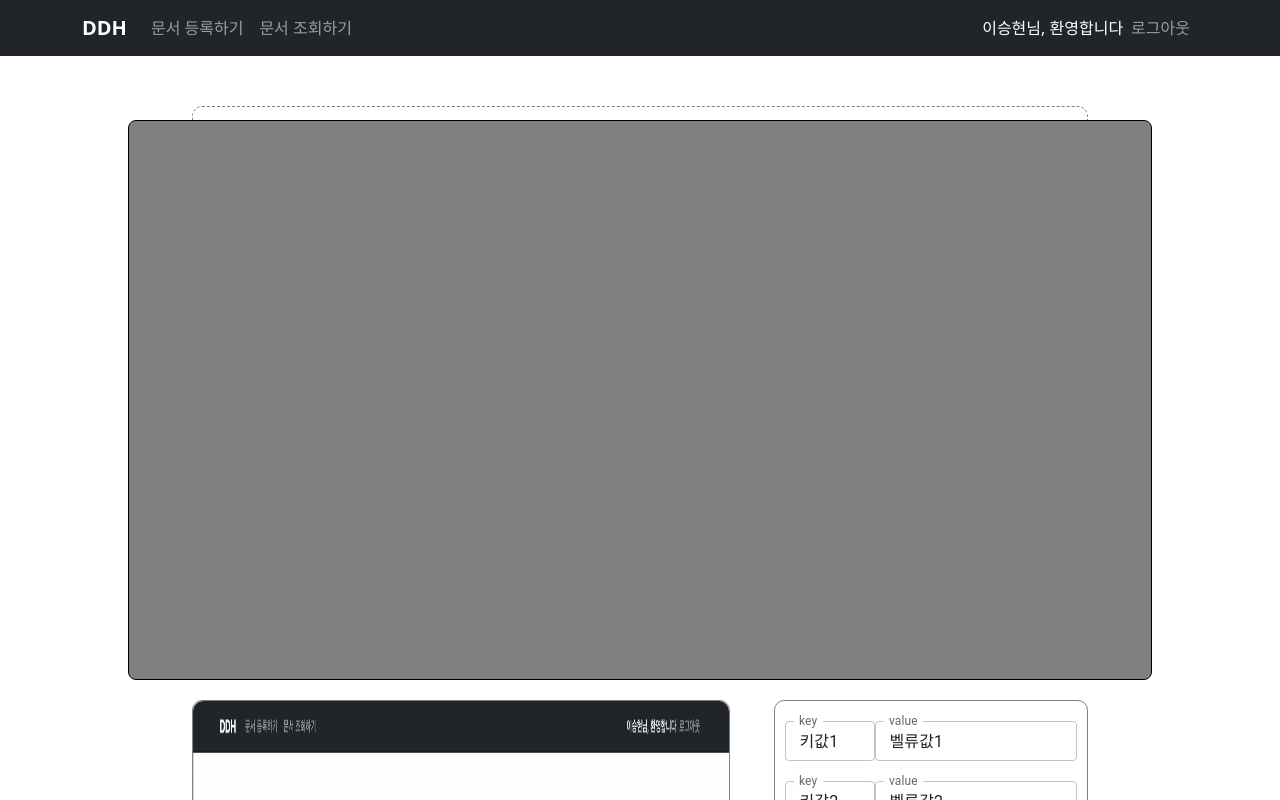
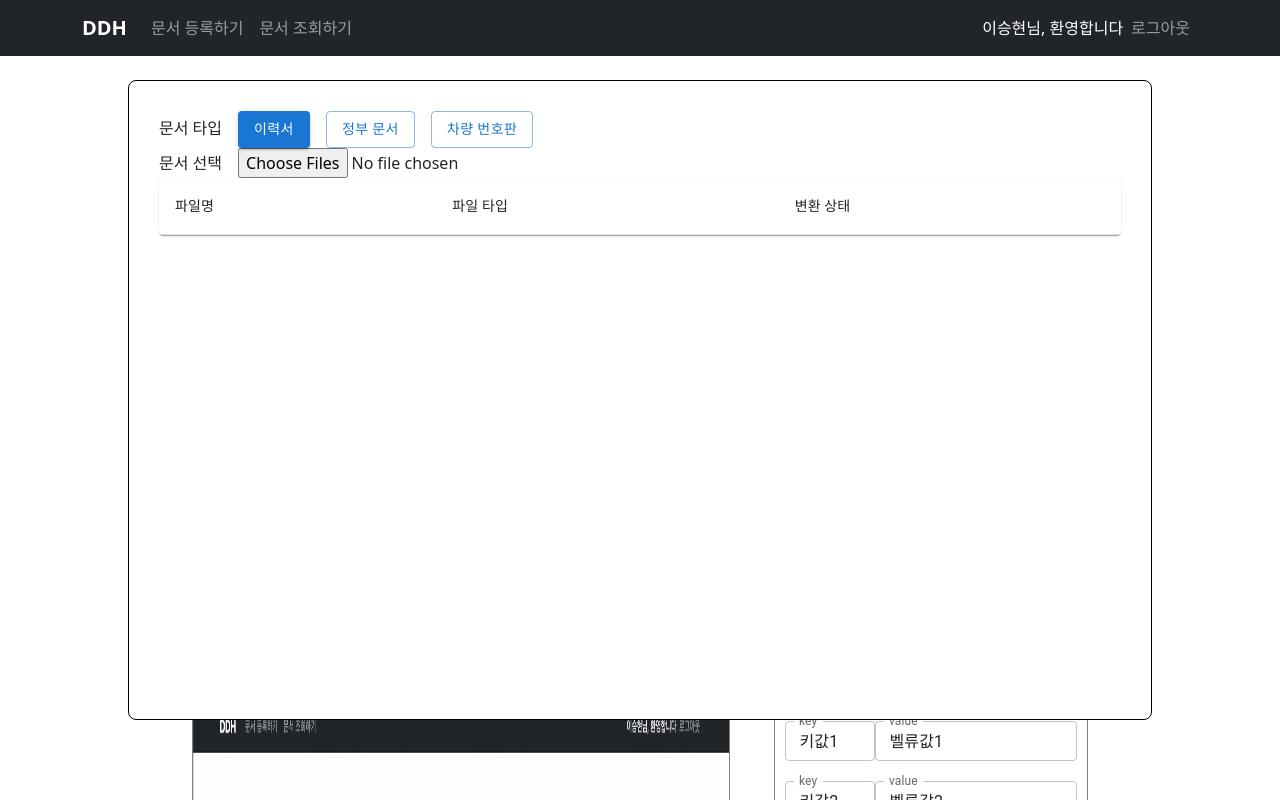
Before and after one commit to HyunwooKoh/DocDocHea-frontend, a React (Create React App) app in the folder front/: page /registDoc in a window 1280 px wide. Shown: the top 800 px of the page. Built offline with nearby package versions, Linux system fonts and the light colour scheme; some icons are missing.

Commit message:
feat: Add modal component for regist doc

```diff
--- a/front/src/assets/css/modal.module.css
+++ b/front/src/assets/css/modal.module.css
@@ -1,7 +1,7 @@
 .container {
   /* 모달창 크기 */
   width: 80%;
-  height: 70%;
+  height: 80%;
 
   /* 최상단 위치 */
   z-index: 999;
@@ -15,7 +15,15 @@
   transform: translate(-50%, -50%);
 
   /* 모달창 디자인 */
-  background-color: gray;
+  background-color: white;
   border: 1px solid black;
   border-radius: 8px;
+
+  padding: 30px;
 }
+
+.overlay {
+  width: 100%;
+  height: 100%;
+  background-color: rgba(0, 0, 0, 0.3);
+}
--- a/front/src/components/Modal.tsx
+++ b/front/src/components/Modal.tsx
@@ -1,8 +1,82 @@
-import React from "react";
+import React, { useState } from "react";
+import styled from "styled-components";
+import Button from "@mui/material/Button";
+import Stack from "@mui/material/Stack";
+import Table from "@mui/material/Table";
+import TableBody from "@mui/material/TableBody";
+import TableCell from "@mui/material/TableCell";
+import TableContainer from "@mui/material/TableContainer";
+import TableHead from "@mui/material/TableHead";
+import TableRow from "@mui/material/TableRow";
+import Paper from "@mui/material/Paper";
 import styles from "../assets/css/modal.module.css";
 
 function Modal() {
-  return <div className={styles.container}></div>;
+  const [docsType, setDocsType] = useState<number>(0);
+  function getDocsType(docsType: number) {
+    if (docsType == 0) {
+      return "이력서";
+    } else if (docsType == 1) {
+      return "정부 문서";
+    } else {
+      return "차량 번호판";
+    }
+  }
+  function getFileName() {
+    const file = document.getElementById("fileInput");
+    document.querySelector("#tableBody")?.insertAdjacentHTML(
+      "beforeend",
+      `
+        <TableRow>
+            <TableCell>${file}</TableCell>
+            <TableCell>${getDocsType(docsType)}</TableCell>
+            <TableCell></TableCell>
+        </TableRow>
+        `,
+    );
+  }
+  return (
+    <>
+      <div className={styles.overlay}></div>
+      <div className={styles.container}>
+        <Stack direction="row" spacing={2} style={{ alignItems: "baseline" }}>
+          <p>문서 타입</p>
+          <Button onClick={() => setDocsType(0)} variant={docsType == 0 ? "contained" : "outlined"}>
+            이력서
+          </Button>
+          <Button onClick={() => setDocsType(1)} variant={docsType == 1 ? "contained" : "outlined"}>
+            정부 문서
+          </Button>
+          <Button onClick={() => setDocsType(2)} variant={docsType == 2 ? "contained" : "outlined"}>
+            차량 번호판
+          </Button>
+        </Stack>
+        <Stack direction="row" spacing={2} style={{ alignItems: "baseline" }}>
+          <p>문서 선택</p>
+          <input id="fileInput" type="file" onChange={() => getFileName()} multiple />
+        </Stack>
+        <TableContainer component={Paper}>
+          <Table>
+            <TableHead>
+              <TableRow>
+                <TableCell>파일명</TableCell>
+                <TableCell>파일 타입</TableCell>
+                <TableCell>변환 상태</TableCell>
+              </TableRow>
+            </TableHead>
+            <TableBody id="tableBody"></TableBody>
+          </Table>
+        </TableContainer>
+      </div>
+    </>
+  );
 }
 
 export default Modal;
+
+const ResultDiv = styled.div`
+  width: 100%;
+  height: 300px;
+  border-radius: 10px;
+  background-color: #ffe0bf;
+`;
```
